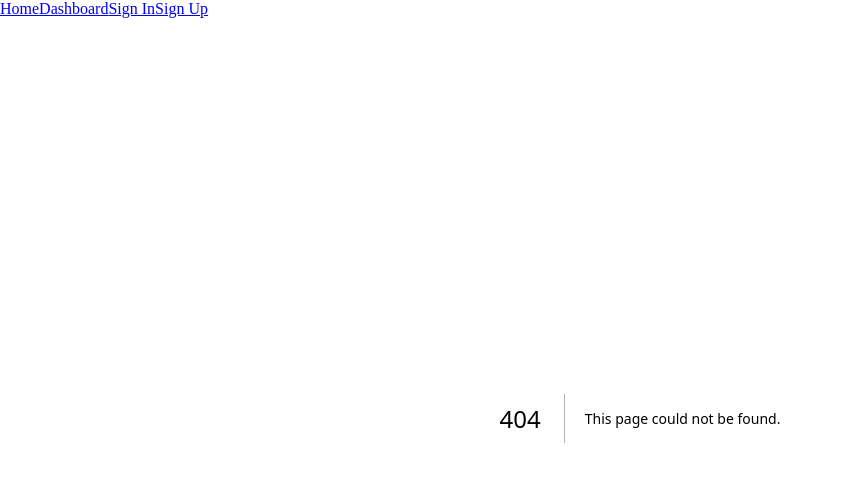
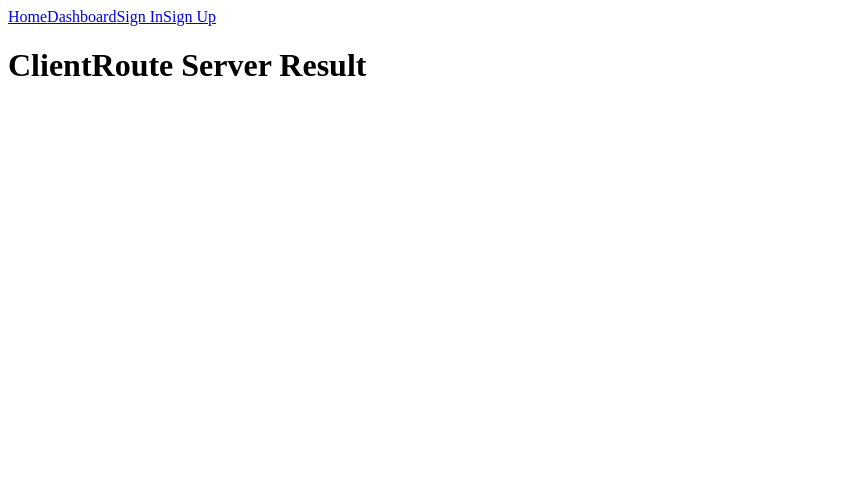
Before and after one commit to Hamza160/nextjs-tut, a Next.js app: page /client-route in a window 1280 px wide. Before the commit this address had no page. Shown: the top 482 px of the page, without its empty margins (0-843 px from the left). Built offline with nearby package versions, Linux system fonts and the light colour scheme.

Commit message:
Server-only Code

```diff
--- a/package.json
+++ b/package.json
@@ -12,7 +12,8 @@
     "better-auth": "^1.3.23",
     "next": "15.5.2",
     "react": "19.1.0",
-    "react-dom": "19.1.0"
+    "react-dom": "19.1.0",
+    "server-only": "^0.0.1"
   },
   "devDependencies": {
     "@eslint/eslintrc": "^3",
--- /dev/null
+++ b/src/app/client-route/page.tsx
@@ -0,0 +1,12 @@
+"use client"
+import React from 'react';
+import {serverSideFunction} from "@/utils/server-utils";
+
+export default function ClientRoute() {
+    const result = serverSideFunction()
+    return (
+        <div>
+            <h1>ClientRoute {result}</h1>
+        </div>
+    );
+}
--- /dev/null
+++ b/src/utils/server-utils.ts
@@ -0,0 +1,10 @@
+import "server-only"
+export const serverSideFunction = () => {
+    console.log(`
+        use multiple libraries,
+        user envoirnment variables,
+        interact with a database,
+        process confidential information
+    `);
+    return `Server Result`;
+}
```
Also changed, not shown: src/app/server-route/page.tsx (added, +11 -0 lines), 1 other file (tests, documents, lock files or other folders).
